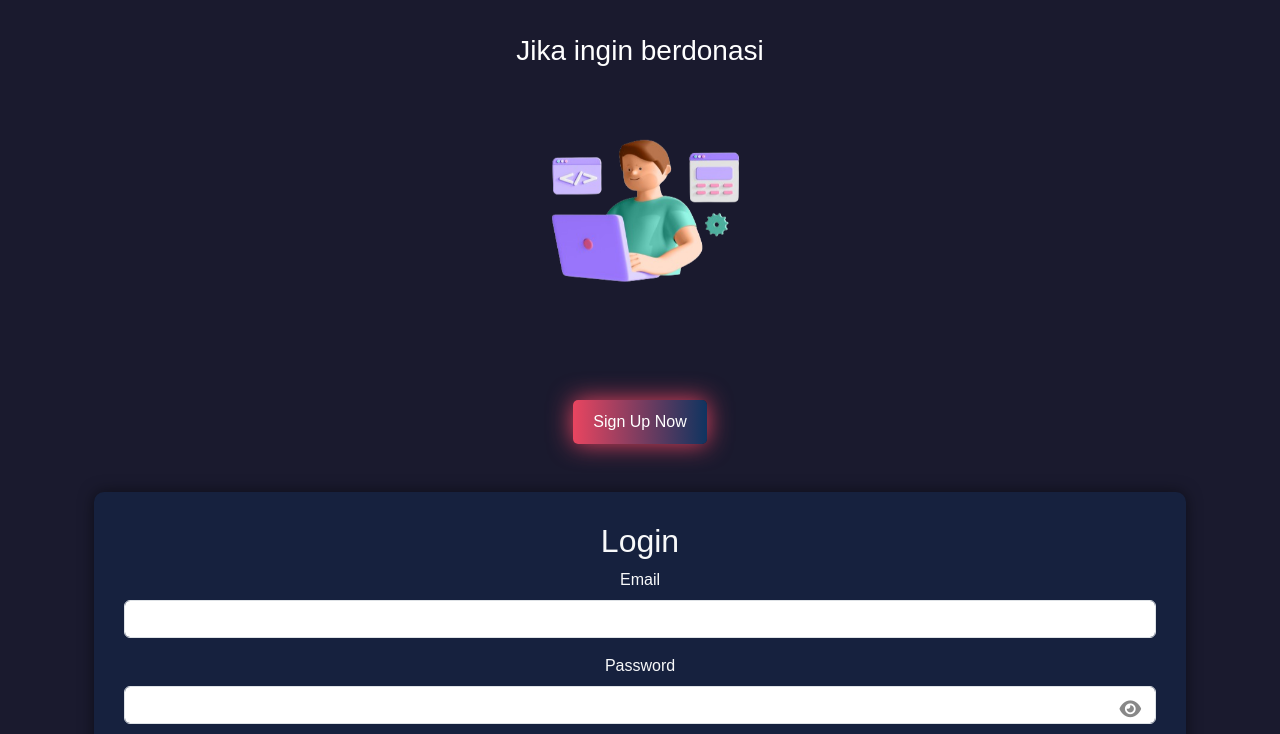
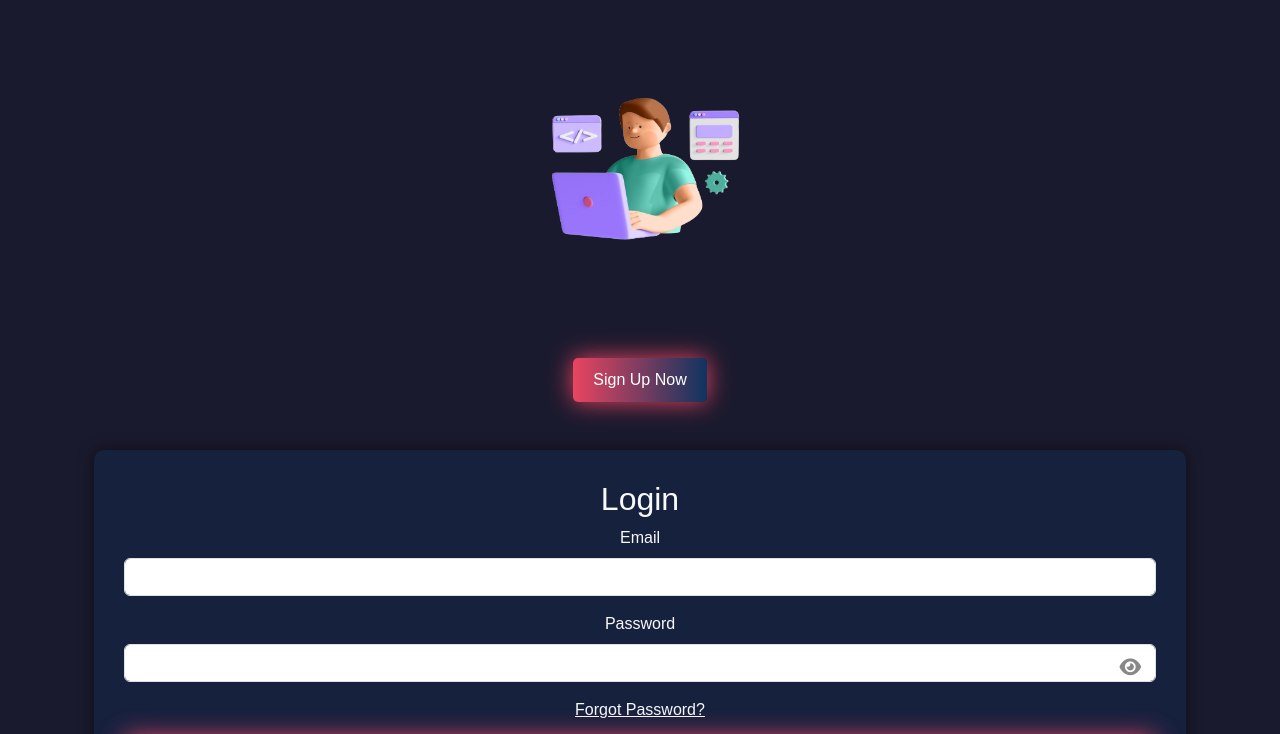
Before and after one commit to Saepulloh07/MAutoWrite---Mscholarship, a plain HTML site: page index.html in a window 1280 px wide. Shown: the part 249-983 px from the top of the page. Drawn offline with nearby package versions, Linux system fonts and the light colour scheme.

Commit message:
Update index.html

```diff
--- a/index.html
+++ b/index.html
@@ -21,7 +21,7 @@
     <div class="container text-center mt-5">
         <h1 class="text-light">Aplikasi <strong>M-AutoWrite</strong> <br> Buat Laporan Bulanan Kamu secara Otomatis</h1>
         <div class="container text-center mt-5">
-            <h3>Jika ingin berdonasi</h3>
+<!--             <h3>Jika ingin berdonasi</h3> -->
 <!--             <p class="lead"><small>Scan QR Code di bawah ini untuk melakukan donasi yang digunakan untuk maintenance layanan</small></p>
             <div id="qrCodeContainer" class="d-none mb-4">
                 <img id="qrCodeImage" src="images/QR.jpeg" alt="QR Code DANA" class="img-fluid">
```
